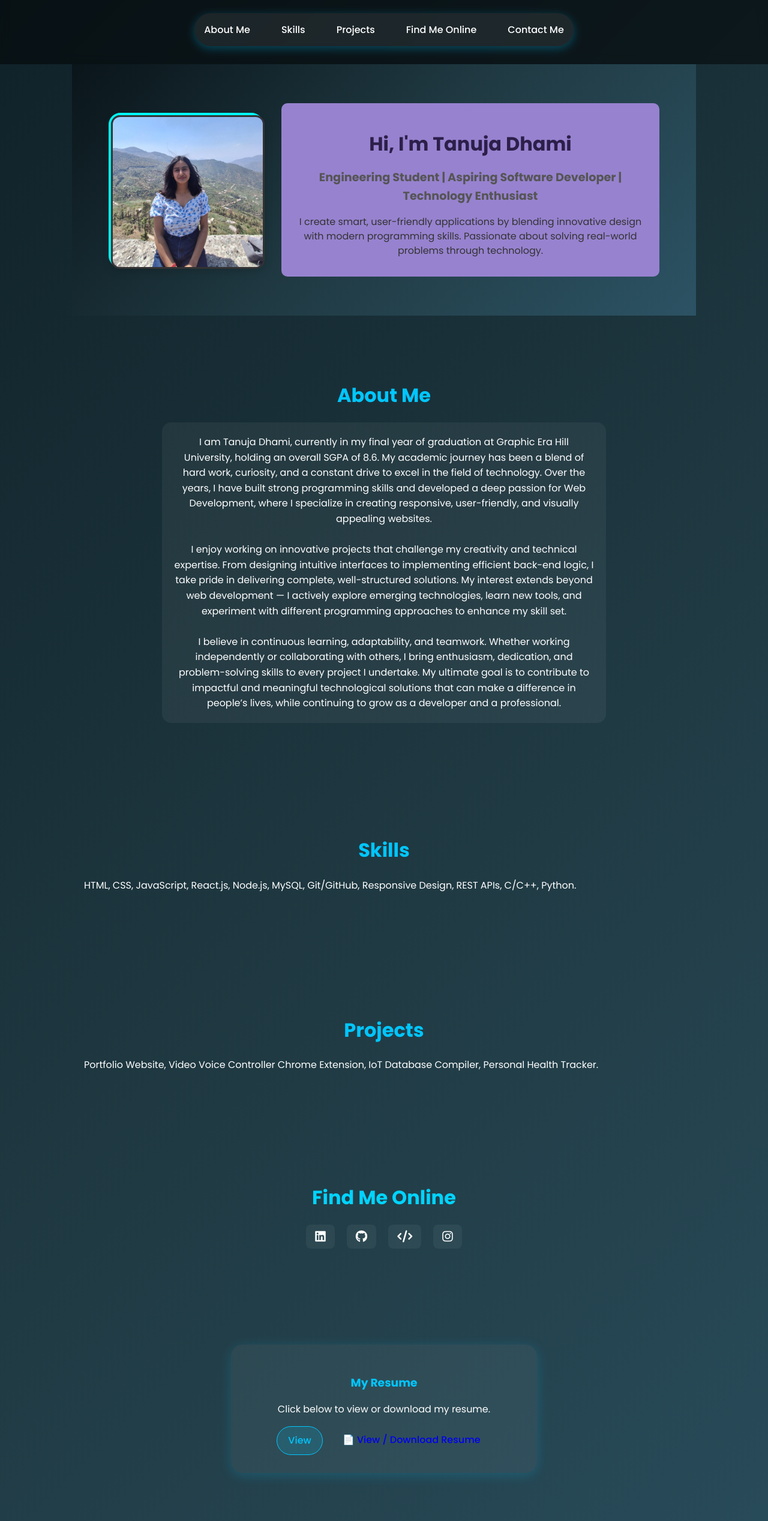
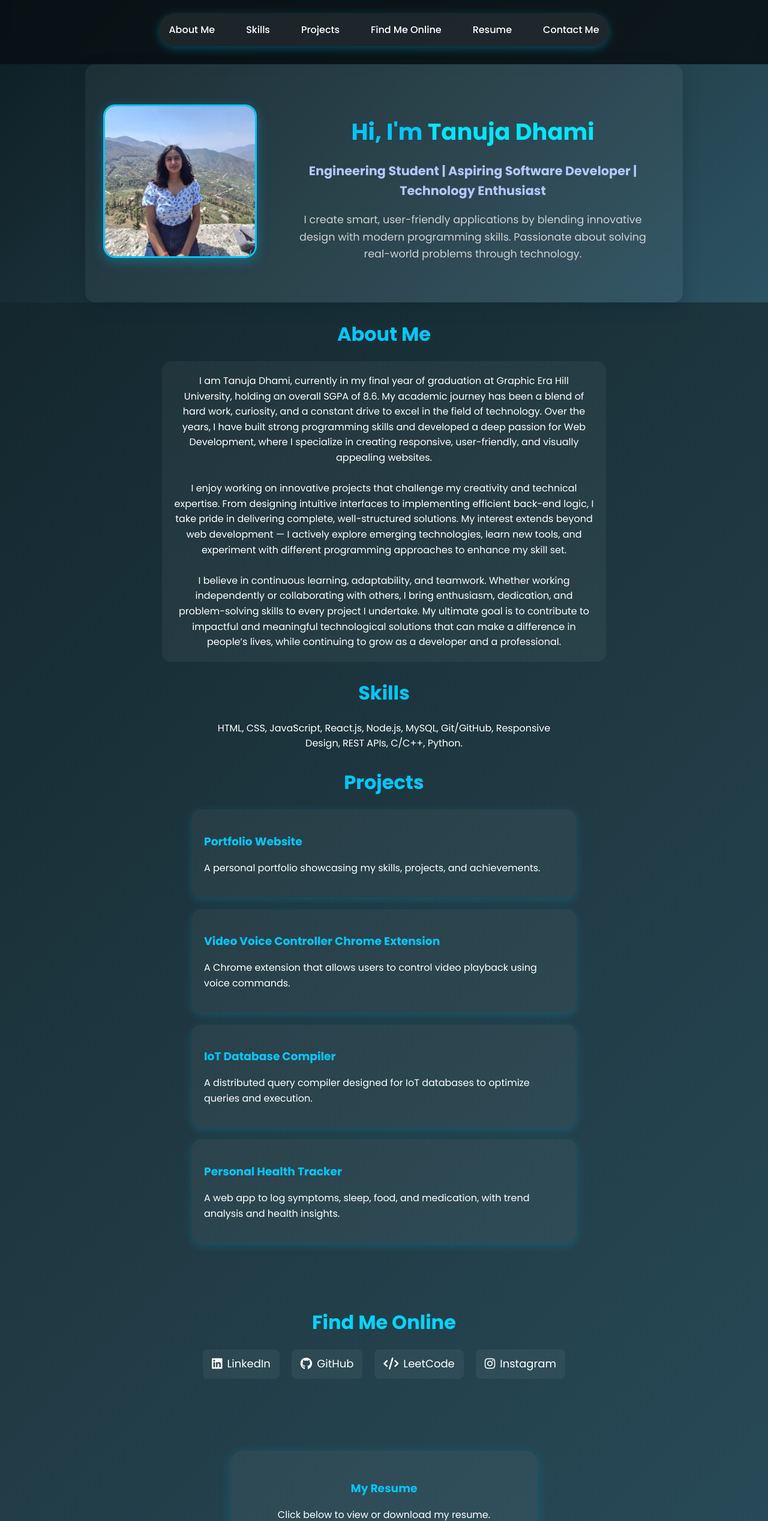
Before and after one commit to tanujadhami24/My-Portfolio, a plain HTML site: page index.html in a window 1280 px wide. Shown: the part 125-2660 px from the top of the page at 60% size. Drawn offline with Linux system fonts and the light colour scheme.

Commit message:
updated files and codes

```diff
--- a/index.html
+++ b/index.html
@@ -8,73 +8,6 @@
   <link rel="stylesheet" href="style.css">
   <link href="https://fonts.googleapis.com/css2?family=Poppins:wght@400;500;700&display=swap" rel="stylesheet">
   <link rel="stylesheet" href="https://cdnjs.cloudflare.com/ajax/libs/font-awesome/6.4.0/css/all.min.css">
-    <style>
-        /* Responsive Intro Section Styling */
-        .intro-section {
-            display: flex;
-            justify-content: center;
-            align-items: center;
-            padding: 50px 20px;
-            flex-wrap: wrap;
-            background: linear-gradient(135deg, #0a151a, #203a43, #2c5364);
-            text-align: center;
-        }
-
-        .profile-pic {
-            flex: 0 0 auto;
-            margin: 15px;
-        }
-
-        .profile-pic img {
-            width: 250px;
-            height: 250px;
-            object-fit: cover;
-            border-radius: 15px;
-            border: 3px solid #333;
-        }
-
-        .intro-text {
-            max-width: 600px;
-            margin: 15px;
-        }
-
-        .intro-text h1 {
-            font-size: 2rem;
-            margin-bottom: 10px;
-        }
-
-        .intro-text h2 {
-            font-size: 1.2rem;
-            color: #555;
-            margin-bottom: 15px;
-        }
-
-        .intro-text p {
-            font-size: 1rem;
-            color: #333;
-            line-height: 1.5;
-        }
-
-        /* Mobile Responsive */
-        @media (max-width: 768px) {
-            .intro-section {
-                flex-direction: column;
-            }
-
-            .intro-text h1 {
-                font-size: 1.6rem;
-            }
-
-            .intro-text h2 {
-                font-size: 1rem;
-            }
-
-            .profile-pic img {
-                width: 200px;
-                height: 200px;
-            }
-        }
-    </style>
 </head>
 
 <body>
@@ -84,10 +17,11 @@
     <h1>My Portfolio</h1>
     <nav>
       <ul class="nav-links">
-                <li><a href="#about">About Me</a></li>
+        <li><a href="#about" class="active">About Me</a></li>
         <li><a href="#skills">Skills</a></li>
         <li><a href="#projects">Projects</a></li>
         <li><a href="#socials">Find Me Online</a></li>
+        <li><a href="#resume">Resume</a></li>
         <li><a href="#contact">Contact Me</a></li>
       </ul>
     </nav>
@@ -95,14 +29,16 @@
 
   <!-- Intro Section -->
   <section class="intro-section">
+    <div class="intro-container">
       <div class="profile-pic">
         <img src="picture.jpg" alt="Tanuja Dhami">
       </div>
       <div class="intro-text">
-            <h1>Hi, I'm <span class="name">Tanuja Dhami</span></h1>
+        <h1> Hi, I'm <span class="highlight">Tanuja Dhami</span></h1>
         <h2>Engineering Student | Aspiring Software Developer | Technology Enthusiast</h2>
         <p>I create smart, user-friendly applications by blending innovative design with modern programming skills.
           Passionate about solving real-world problems through technology.</p>
+      </div>
     </div>
   </section>
 
@@ -139,19 +75,32 @@
   <!-- Projects Section -->
   <section id="projects" class="container">
     <h2>Projects</h2>
-        <p>Portfolio Website, Video Voice Controller Chrome Extension, IoT Database Compiler, Personal Health
-            Tracker.
-        </p>
+    <div class="project-card">
+      <h3>Portfolio Website</h3>
+      <p>A personal portfolio showcasing my skills, projects, and achievements.</p>
+    </div>
+    <div class="project-card">
+      <h3>Video Voice Controller Chrome Extension</h3>
+      <p>A Chrome extension that allows users to control video playback using voice commands.</p>
+    </div>
+    <div class="project-card">
+      <h3>IoT Database Compiler</h3>
+      <p>A distributed query compiler designed for IoT databases to optimize queries and execution.</p>
+    </div>
+    <div class="project-card">
+      <h3>Personal Health Tracker</h3>
+      <p>A web app to log symptoms, sleep, food, and medication, with trend analysis and health insights.</p>
+    </div>
   </section>
 
   <!-- Social Links Section -->
   <section id="socials" class="find-me-online">
     <h2>Find Me Online</h2>
     <div class="social-links">
-            <a href="https://www.linkedin.com/in/tanuja-dhami-b1707125" target="_blank"><i class="fab fa-linkedin"></i></a>
-            <a href="https://github.com/tanujadhami24" target="_blank"><i class="fab fa-github"></i></a>
-            <a href="https://leetcode.com/u/Tanuja_Dhami/" target="_blank"><i class="fas fa-code"></i></a>
-            <a href="https://www.instagram.com/tanuja_dhami._?igsh=MWNmd2dpd21ja3E2cg" target="_blank"><i class="fab fa-instagram"></i></a>
+      <a href="https://www.linkedin.com/in/tanuja-dhami-b1707125" target="_blank"><i class="fab fa-linkedin"></i> LinkedIn</a>
+      <a href="https://github.com/tanujadhami24" target="_blank"><i class="fab fa-github"></i> GitHub</a>
+      <a href="https://leetcode.com/u/Tanuja_Dhami/" target="_blank"><i class="fas fa-code"></i> LeetCode</a>
+      <a href="https://www.instagram.com/tanuja_dhami._?igsh=MWNmd2dpd21ja3E2cg" target="_blank"><i class="fab fa-instagram"></i> Instagram</a>
     </div>
   </section>
 
@@ -162,7 +111,7 @@
       <p>Click below to view or download my resume.</p>
       <div class="resume-actions">
         <a href="assets/TanujaDhami.pdf" target="_blank" class="view-btn">View</a>
-                <a href="assets/TanujaDhami.pdf" target="_blank" download>📄 View / Download Resume</a>
+        <a href="assets/TanujaDhami.pdf" target="_blank" download class="download-btn">Download</a>
       </div>
     </div>
   </section>
@@ -191,5 +140,6 @@
     <p>© 2025 My Portfolio | Designed by Tanuja Dhami</p>
   </footer>
 
+  <script src="script.js"></script>
 </body>
 </html>
--- a/script.js
+++ b/script.js
@@ -1,13 +1,26 @@
-// Highlight active section in navigation
+// Highlight active section in navigation + smooth scroll
 document.addEventListener("DOMContentLoaded", () => {
   const sections = document.querySelectorAll("section");
   const navLinks = document.querySelectorAll(".nav-links a");
 
+  // Smooth scroll on click
+  navLinks.forEach(link => {
+    link.addEventListener("click", e => {
+      e.preventDefault();
+      const targetId = link.getAttribute("href").substring(1);
+      const target = document.getElementById(targetId);
+      window.scrollTo({
+        top: target.offsetTop - 50,
+        behavior: "smooth"
+      });
+    });
+  });
+
+  // Highlight nav on scroll
   window.addEventListener("scroll", () => {
     let current = "";
-
     sections.forEach(section => {
-            const sectionTop = section.offsetTop - 60; // offset for header height
+      const sectionTop = section.offsetTop - 60;
       const sectionHeight = section.clientHeight;
       if (scrollY >= sectionTop && scrollY < sectionTop + sectionHeight) {
         current = section.getAttribute("id");
@@ -21,4 +34,15 @@ document.addEventListener("DOMContentLoaded", () => {
       }
     });
   });
+
+  // Reveal sections on scroll
+  const observer = new IntersectionObserver(entries => {
+    entries.forEach(entry => {
+      if (entry.isIntersecting) {
+        entry.target.classList.add("visible");
+      }
     });
+  }, { threshold: 0.1 });
+
+  sections.forEach(section => observer.observe(section));
+});
--- a/style.css
+++ b/style.css
@@ -1,4 +1,6 @@
-/* General Styles */
+/* =======================
+   General Styles
+======================= */
 body {
     font-family: 'Poppins', sans-serif;
     background: linear-gradient(135deg, #0f2027, #203a43, #2c5364);
@@ -6,9 +8,30 @@ body {
     margin: 0;
     padding: 0;
     line-height: 1.6;
+    scroll-behavior: smooth;
 }
 
-/* Header */
+h2 {
+    text-align: center;
+    margin-bottom: 20px;
+    font-size: 2rem;
+    color: #00c6ff;
+}
+
+/* Section reveal animation */
+section {
+    opacity: 0;
+    transform: translateY(20px);
+    transition: opacity 0.8s ease, transform 0.8s ease;
+}
+section.visible {
+    opacity: 1;
+    transform: translateY(0);
+}
+
+/* =======================
+   Header & Navigation
+======================= */
 header {
     text-align: center;
     padding: 30px 20px;
@@ -22,7 +45,6 @@ header h1 {
     color: #00c6ff;
 }
 
-/* Navigation */
 nav {
     display: flex;
     justify-content: center;
@@ -65,21 +87,81 @@ nav {
     color: white;
 }
 
-/* Section Styles */
-section {
-    padding: 80px 20px;
-    max-width: 1000px;
-    margin: auto;
+
+/* =======================
+   Intro Section (Updated)
+======================= */
+.intro-section {
+ background: linear-gradient(135deg, #0f2027, #203a43, #2c5364);
+ display: flex;
+    justify-content: center
 }
 
-h2 {
+.intro-container {
+    display: flex;
+    align-items: center;
+    justify-content: center;
+    gap: 40px;
+    flex-wrap: wrap;
+    background: rgba(255, 255, 255, 0.05);
+    padding: 30px;
+    border-radius: 16px;
     text-align: center;
-    margin-bottom: 20px;
-    font-size: 2rem;
+    box-shadow: 0 8px 25px rgba(1, 34, 43, 0.25);
+    backdrop-filter: blur(8px);
+    transition: transform 0.3s ease, box-shadow 0.3s ease;
+}
+
+
+.profile-pic img {
+    width: 250px;
+    height: 250px;
+    object-fit: cover;
+    border-radius: 20px;
+    border: 3px solid #00c6ff;
+    box-shadow: 0 6px 20px rgba(0, 198, 255, 0.3);
+    transition: transform 0.3s ease;
+}
+
+.profile-pic img:hover {
+    transform: scale(1.05);
+}
+
+.intro-text {
+    max-width: 600px;
+    padding: 20px;
+    border-radius: 12px;
+    text-align: center;
+    color: #e0e0e0;
+}
+
+.intro-text h1 {
+    font-size: 2.4rem;
+    margin-bottom: 12px;
     color: #00c6ff;
 }
 
-/* About Section */
+.intro-text h2 {
+    font-size: 1.3rem;
+    color: #b3c7ff;
+    margin-bottom: 18px;
+}
+
+.intro-text p {
+    font-size: 1.1rem;
+    line-height: 1.6;
+    color: #d0d0d0;
+}
+
+.highlight {
+    color: #00e6ff;
+    font-weight: 600;
+}
+
+
+/* =======================
+   About Section
+======================= */
 #about p {
     text-align: center;
     max-width: 700px;
@@ -89,18 +171,156 @@ h2 {
     border-radius: 15px;
 }
 
-/* Footer */
-footer {
+/* =======================
+   Skills Section
+======================= */
+#skills p {
     text-align: center;
-    padding: 20px;
-    background: rgba(0, 0, 0, 0.4);
-    font-size: 0.9rem;
-    color: #aaa;
+    max-width: 600px;
+    margin: auto;
 }
 
-/* Contact Section */
+/* =======================
+   Projects Section
+======================= */
+#projects .project-card {
+    background: rgba(255, 255, 255, 0.05);
+    border-radius: 15px;
+    padding: 20px;
+    margin: 20px auto;
+    max-width: 600px;
+    box-shadow: 0 4px 15px rgba(0, 198, 255, 0.2);
+    transition: transform 0.3s ease, box-shadow 0.3s ease;
+}
+
+#projects .project-card:hover {
+    transform: translateY(-5px);
+    box-shadow: 0 6px 25px rgba(0, 198, 255, 0.4);
+}
+
+#projects h3 {
+    margin-bottom: 10px;
+    color: #00c6ff;
+}
+
+/* =======================
+   Social Links Section
+======================= */
+.find-me-online {
+    text-align: center;
+    padding: 60px 20px;
+}
+
+.find-me-online h2 {
+    font-size: 2rem;
+    margin-bottom: 20px;
+    color: #00d4ff;
+}
+
+.social-links {
+    display: flex;
+    justify-content: center;
+    gap: 20px;
+    margin-top: 20px;
+    flex-wrap: wrap;
+}
+
+.social-links a {
+    display: flex;
+    align-items: center;
+    gap: 8px;
+    text-decoration: none;
+    font-size: 18px;
+    padding: 10px 15px;
+    border-radius: 8px;
+    transition: all 0.3s ease;
+    background: rgba(255, 255, 255, 0.05);
+    color: white;
+}
+
+.social-links a i {
+    font-size: 20px;
+}
+
+/* Hover effects for each platform */
+.social-links a[href*="linkedin"]:hover { background: #0077b5; }
+.social-links a[href*="github"]:hover { background: #333; }
+.social-links a[href*="instagram"]:hover {
+    background: radial-gradient(circle at 30% 107%,
+        #fdf497 0%, #fdf497 5%,
+        #fd5949 45%, #d6249f 60%, #285AEB 90%);
+}
+.social-links a[href*="leetcode"]:hover { background: #ffa116; }
+
+/* =======================
+   Resume Section
+======================= */
+#resume {
+    text-align: center;
+    padding: 60px 20px;
+}
+
+.resume-card {
+    background: rgba(255, 255, 255, 0.05);
+    padding: 30px;
+    border-radius: 20px;
+    max-width: 450px;
+    margin: 0 auto;
+    box-shadow: 0 4px 20px rgba(0, 198, 255, 0.2);
+    transition: transform 0.3s ease, box-shadow 0.3s ease;
+}
+
+.resume-card:hover {
+    transform: translateY(-5px);
+    box-shadow: 0 6px 25px rgba(0, 198, 255, 0.4);
+}
+
+.resume-card h3 {
+    color: #00c6ff;
+    margin-bottom: 15px;
+}
+
+.resume-actions {
+    display: flex;
+    justify-content: center;
+    gap: 15px;
+    flex-wrap: wrap;
+}
+
+.resume-actions a {
+    text-decoration: none;
+    padding: 10px 18px;
+    border-radius: 25px;
+    font-weight: 500;
+    transition: all 0.3s ease;
+}
+
+.resume-actions a.view-btn {
+    background: rgba(0, 198, 255, 0.15);
+    color: #00c6ff;
+    border: 1px solid #00c6ff;
+}
+
+.resume-actions a.view-btn:hover {
+    background: #00c6ff;
+    color: white;
+}
+
+.resume-actions a.download-btn {
+    background: linear-gradient(90deg, #00c6ff, #0072ff);
+    color: white;
+}
+
+.resume-actions a.download-btn:hover {
+    background: linear-gradient(90deg, #0072ff, #00c6ff);
+}
+
+/* =======================
+   Contact Section
+======================= */
 #contact {
     text-align: center;
+    padding: 60px 20px;
 }
 
 #contact p {
@@ -155,245 +375,44 @@ footer {
     background: linear-gradient(90deg, #0072ff, #00c6ff);
 }
 
-/* Resume Section */
-#resume {
+/* =======================
+   Footer
+======================= */
+footer {
     text-align: center;
-    margin-top: 40px;
+    padding: 20px;
+    background: rgba(0, 0, 0, 0.4);
+    font-size: 0.9rem;
+    color: #aaa;
 }
 
-.resume-btn {
-    display: inline-block;
-    padding: 12px 25px;
-    background: linear-gradient(90deg, #00c6ff, #0072ff);
-    color: white;
-    border-radius: 25px;
-    font-weight: 500;
-    text-decoration: none;
-    transition: transform 0.2s ease, background 0.3s ease;
+/* =======================
+   Responsive Design
+======================= */
+@media (max-width: 768px) {
+    nav {
+        flex-direction: column;
+        gap: 10px;
+        padding: 10px;
+        border-radius: 15px;
     }
 
-.resume-btn:hover {
-    transform: scale(1.05);
-    background: linear-gradient(90deg, #0072ff, #00c6ff);
-}
-/* Resume Section */
-#resume {
-    text-align: center;
-    padding: 60px 20px;
+    .intro-container {
+        flex-direction: column;
+        gap: 20px;
     }
 
-.resume-card {
-    background: rgba(255, 255, 255, 0.05);
-    padding: 30px;
-    border-radius: 20px;
-    max-width: 450px;
-    margin: 0 auto;
-    box-shadow: 0 4px 20px rgba(0, 198, 255, 0.2);
-    transition: transform 0.3s ease, box-shadow 0.3s ease;
+    .intro-text {
+        text-align: center;
     }
 
-.resume-card:hover {
-    transform: translateY(-5px);
-    box-shadow: 0 6px 25px rgba(0, 198, 255, 0.4);
-}
-
-.resume-card h3 {
-    color: #00c6ff;
-    margin-bottom: 15px;
+    .profile-pic img {
+        width: 180px;
+        height: 180px;
     }
 
     .resume-actions {
-    display: flex;
-    justify-content: center;
-    gap: 15px;
+        flex-direction: column;
+        gap: 10px;
     }
-
-.resume-actions a {
-    text-decoration: none;
-    padding: 10px 18px;
-    border-radius: 25px;
-    font-weight: 500;
-    transition: all 0.3s ease;
 }
-
-.resume-actions a.view-btn {
-    background: rgba(0, 198, 255, 0.15);
-    color: #00c6ff;
-    border: 1px solid #00c6ff;
-}
-
-.resume-actions a.view-btn:hover {
-    background: #00c6ff;
-    color: white;
-}
-
-.resume-actions a.download-btn {
-    background: linear-gradient(90deg, #00c6ff, #0072ff);
-    color: white;
-}
-
-.resume-actions a.download-btn:hover {
-    background: linear-gradient(90deg, #0072ff, #00c6ff);
-}
-
-/* Find Me Online Section */
-.find-me-online {
-    text-align: center;
-    padding: 60px 20px;
-}
-
-.find-me-online h2 {
-    font-size: 2rem;
-    margin-bottom: 20px;
-    color: #00d4ff;
-}
-
-.social-icons {
-    display: flex;
-    justify-content: center;
-    gap: 20px; /* Space between icons */
-    margin-top: 20px;
-}
-
-.social-icons a {
-    font-size: 2rem;
-    color: #00d4ff;
-    text-decoration: none;
-    transition: transform 0.3s ease, color 0.3s ease;
-}
-
-.social-icons a:hover {
-    transform: scale(1.2);
-    color: #ffffff;
-}
-
-/* Social Links Section */
-.social-links {
-    display: flex;
-    justify-content: center;
-    gap: 20px;
-    margin-top: 20px;
-}
-
-.social-links a {
-    display: flex;
-    align-items: center;
-    gap: 8px;
-    text-decoration: none;
-    font-size: 18px;
-    padding: 10px 15px;
-    border-radius: 8px;
-    transition: all 0.3s ease;
-    background: rgba(255, 255, 255, 0.05);
-    color: white;
-}
-
-.social-links a i {
-    font-size: 20px;
-}
-
-/* Hover effects for each platform */
-.social-links a[href*="linkedin"]:hover {
-    background: #0077b5;
-}
-
-.social-links a[href*="github"]:hover {
-    background: #333;
-}
-
-.social-links a[href*="instagram"]:hover {
-    background: radial-gradient(circle at 30% 107%, #fdf497 0%, #fdf497 5%, #fd5949 45%, #d6249f 60%, #285AEB 90%);
-    color: white;
-}
-.profile-pic-container {
-    display: flex;
-    justify-content: center;  /* Centers horizontally */
-    align-items: center;      /* Centers vertically (if container has height) */
-    margin: 20px 0;
-}
-
-.profile-pic {
-    width: 40vw;   /* Responsive size based on screen width */
-    max-width: 15cm; /* Limits to 9cm for large screens */
-    height: auto;  /* Keeps aspect ratio */
-    border: 4px solid cyan;
-    object-fit: cover;
-}
-
-
-
-.profile-image:hover {
-    transform: scale(1.05);
-}
-
-.intro-container {
-    display: flex;
-    flex-direction: column; /* Stack text above picture */
-    align-items: center;    /* Center everything */
-    text-align: center;
-    padding: 20px;
-}
-
-.highlight {
-    color: #7b5cff; /* Purple highlight like your example */
-}
-
-.profile-pic {
-    width: 250px;
-    height: 250px;
-    border-radius: 20px; /* Rounded square shape */
-    object-fit: cover;   /* Crop image to fit square */
-    margin-top: 20px;
-}
-
-/* Intro Section */
-.intro-section {
-    background-color: #0c0238; /* Light lavender tone matching a modern portfolio theme */
-    padding: 50px 20px;
-}
-
-.intro-container {
-    display: flex;
-    align-items: center;
-    justify-content: center;
-    gap: 40px;
-    flex-wrap: wrap;
-    background-color: #f4f0ff;
-    padding: 20px;
-    border-radius: 12px;
-}
-
-.profile-pic img {
-    width: 250px;
-    height: 250px;
-    object-fit: cover;
-    border-radius: 20px; /* Square shape with rounded edges */
-    border: 3px solid #8a6cff; /* Theme accent color */
-    box-shadow: 0 4px 15px rgba(0,0,0,0.15);
-    background-color: #20046d;
-}
-
-.intro-text {
-    max-width: 600px;
-    background-color: #9782cf; /* Same theme background */
-    padding: 15px;
-    border-radius: 10px;
-}
-
-.intro-text h1 {
-    font-size: 2rem;
-    margin-bottom: 10px;
-    color: #2c1f4a; /* Dark theme text */
-}
-
-.intro-text h2 {
-    font-size: 1.2rem;
-    color: #5c4f82;
-    margin-bottom: 15px;
-}
-
-.intro-text p {
-    font-size: 1rem;
-    line-height: 1.6;
-    color: #3b2f5a;
-}
```
Lines whose indentation alone changed are shown as unchanged.
